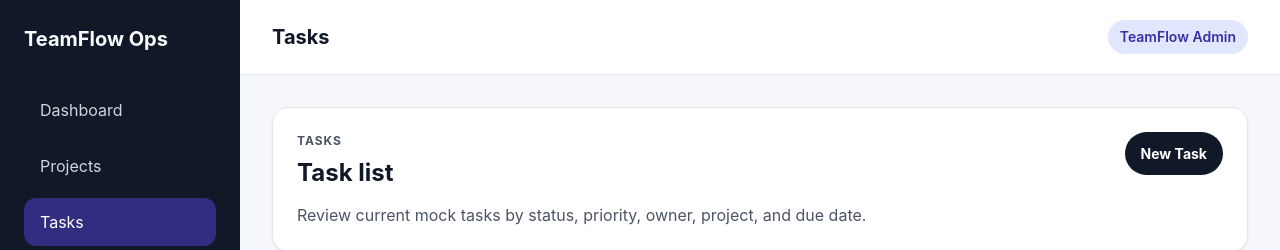
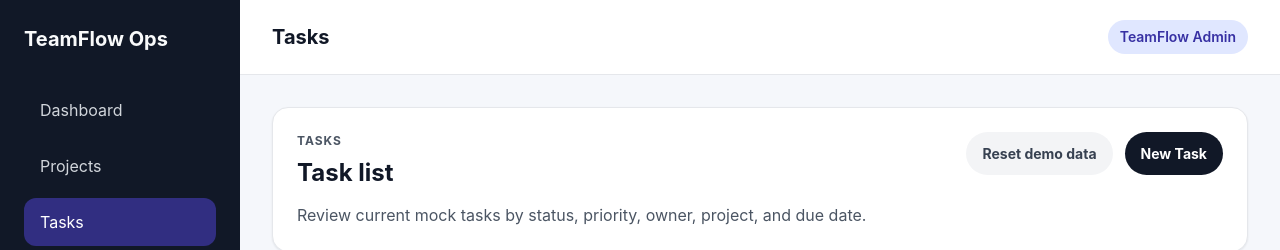
Before and after one commit to gooseNjuice/teamflow-ops, a React (Vite) app in the folder client/: page /tasks in a window 1280 px wide. Shown: the top 250 px of the page. Built offline with nearby package versions, Linux system fonts and the light colour scheme.

Commit message:
feat: persist demo workspace state

```diff
--- a/client/src/pages/TasksPage.module.css
+++ b/client/src/pages/TasksPage.module.css
@@ -26,6 +26,11 @@
   gap: 1rem;
 }
 
+.heroActions {
+  display: flex;
+  gap: 0.75rem;
+}
+
 .hero h2 {
   margin: 0.35rem 0 0.75rem;
   font-size: 1.5rem;
@@ -46,6 +51,7 @@
 }
 
 .primaryButton,
+.secondaryActionButton,
 .secondaryButton {
   border: 0;
   border-radius: 999px;
@@ -63,8 +69,19 @@
 }
 
 .primaryButton:hover,
+.secondaryActionButton:hover,
 .secondaryButton:hover {
   background: #1f2937;
+}
+
+.secondaryActionButton {
+  background: #f3f4f6;
+  padding: 0.7rem 1rem;
+  color: #374151;
+}
+
+.secondaryActionButton:hover {
+  color: #fff;
 }
 
 .secondaryButton {
@@ -503,6 +520,10 @@
     display: grid;
   }
 
+  .heroActions {
+    display: grid;
+  }
+
   .modalHeader {
     flex-direction: column;
   }
--- a/client/src/pages/TasksPage.tsx
+++ b/client/src/pages/TasksPage.tsx
@@ -9,7 +9,13 @@ import {
   type DragEndEvent,
   type DragStartEvent,
 } from '@dnd-kit/core'
-import { useMemo, useState, type KeyboardEvent, type ReactNode } from 'react'
+import {
+  useEffect,
+  useMemo,
+  useState,
+  type KeyboardEvent,
+  type ReactNode,
+} from 'react'
 import TaskCard from '../components/TaskCard'
 import TaskDetailsModal from '../components/TaskDetailsModal'
 import TaskForm, { type TaskFormValues } from '../components/TaskForm'
@@ -42,6 +48,8 @@ const kanbanColumns: { status: TaskStatus; title: string }[] = [
 const statusColumnIds = new Set<TaskStatus>(
   kanbanColumns.map((column) => column.status),
 )
+const demoTasksStorageKey = 'teamflow-ops:tasks'
+const demoActivityStorageKey = 'teamflow-ops:recent-activity'
 
 type TaskActivityItem = {
   id: string
@@ -52,6 +60,42 @@ type TaskActivityItem = {
 
 type LocalTask = Task & {
   isArchived?: boolean
+}
+
+function getInitialTasks(): LocalTask[] {
+  try {
+    const storedTasks = localStorage.getItem(demoTasksStorageKey)
+
+    if (storedTasks) {
+      const parsedTasks = JSON.parse(storedTasks)
+
+      if (Array.isArray(parsedTasks)) {
+        return parsedTasks
+      }
+    }
+  } catch {
+    return mockTasks.map((task) => ({ ...task }))
+  }
+
+  return mockTasks.map((task) => ({ ...task }))
+}
+
+function getInitialRecentActivity(): TaskActivityItem[] {
+  try {
+    const storedActivity = localStorage.getItem(demoActivityStorageKey)
+
+    if (storedActivity) {
+      const parsedActivity = JSON.parse(storedActivity)
+
+      if (Array.isArray(parsedActivity)) {
+        return parsedActivity
+      }
+    }
+  } catch {
+    return []
+  }
+
+  return []
 }
 
 function getAssigneeName(task: Task, availableUsers: User[]) {
@@ -159,9 +203,7 @@ function KanbanColumn({ children, status }: KanbanColumnProps) {
 }
 
 function TasksPage() {
-  const [taskItems, setTaskItems] = useState<LocalTask[]>(() =>
-    mockTasks.map((task) => ({ ...task })),
-  )
+  const [taskItems, setTaskItems] = useState<LocalTask[]>(getInitialTasks)
   const [searchQuery, setSearchQuery] = useState('')
   const [statusFilter, setStatusFilter] = useState<TaskStatus | 'all'>('all')
   const [priorityFilter, setPriorityFilter] = useState<TaskPriority | 'all'>('all')
@@ -170,7 +212,8 @@ function TasksPage() {
   const [isCreateTaskOpen, setIsCreateTaskOpen] = useState(false)
   const [editingTask, setEditingTask] = useState<Task | null>(null)
   const [activeTaskId, setActiveTaskId] = useState<string | null>(null)
-  const [recentActivity, setRecentActivity] = useState<TaskActivityItem[]>([])
+  const [recentActivity, setRecentActivity] =
+    useState<TaskActivityItem[]>(getInitialRecentActivity)
   const sensors = useSensors(
     useSensor(PointerSensor, { activationConstraint: { distance: 8 } }),
   )
@@ -185,6 +228,22 @@ function TasksPage() {
     () => taskItems.filter((task) => task.isArchived),
     [taskItems],
   )
+
+  useEffect(() => {
+    try {
+      localStorage.setItem(demoTasksStorageKey, JSON.stringify(taskItems))
+    } catch {
+      // Ignore storage write failures so the demo still works in memory.
+    }
+  }, [taskItems])
+
+  useEffect(() => {
+    try {
+      localStorage.setItem(demoActivityStorageKey, JSON.stringify(recentActivity))
+    } catch {
+      // Ignore storage write failures so the demo still works in memory.
+    }
+  }, [recentActivity])
 
   const filteredTasks = useMemo(() => {
     const normalizedQuery = searchQuery.trim().toLowerCase()
@@ -321,6 +380,15 @@ function TasksPage() {
     addRecentActivity(task, 'Restored')
   }
 
+  function handleResetDemoData() {
+    setTaskItems(mockTasks.map((task) => ({ ...task })))
+    setRecentActivity([])
+    setSelectedTask(null)
+    setEditingTask(null)
+    setIsCreateTaskOpen(false)
+    setActiveTaskId(null)
+  }
+
   function handleDragStart(event: DragStartEvent) {
     setActiveTaskId(String(event.active.id))
   }
@@ -358,6 +426,14 @@ function TasksPage() {
               date.
             </p>
           </div>
+          <div className={styles.heroActions}>
+            <button
+              className={styles.secondaryActionButton}
+              type="button"
+              onClick={handleResetDemoData}
+            >
+              Reset demo data
+            </button>
             <button
               className={styles.primaryButton}
               type="button"
@@ -365,6 +441,7 @@ function TasksPage() {
             >
               New Task
             </button>
+          </div>
         </div>
       </section>
 
```
Also changed, not shown: 1 other file (tests, documents, lock files or other folders). Lines whose indentation alone changed are shown as unchanged.
